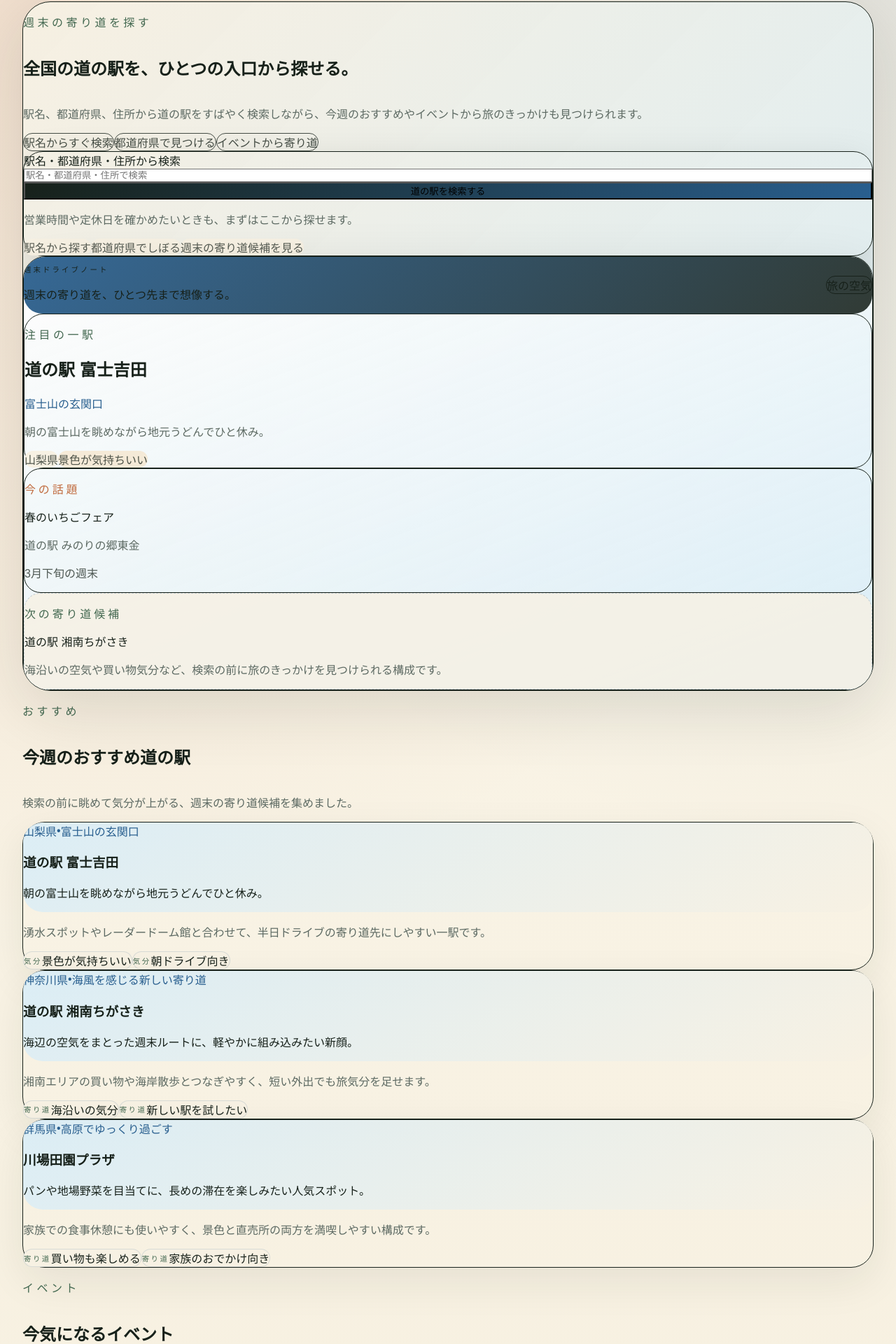
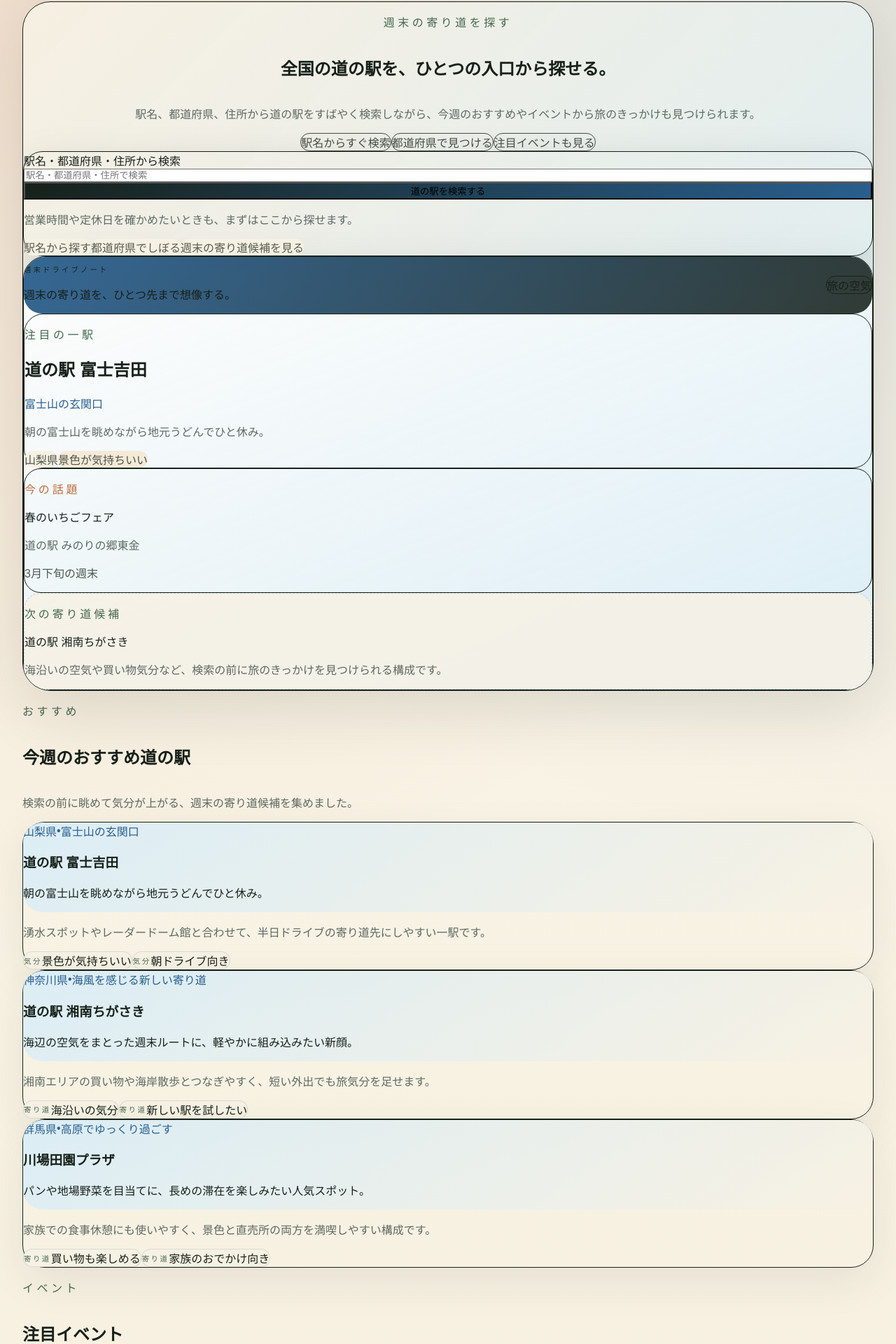
Before and after one commit to temmakawanaka/michinoeki, a Next.js app: page / in a window 1280 px wide. Shown: the part 160-2080 px from the top of the page at 70% size. Built offline with nearby package versions, Linux system fonts and the light colour scheme.

Commit message:
fix: center home search hero

```diff
--- a/src/app/page.tsx
+++ b/src/app/page.tsx
@@ -5,28 +5,29 @@ import { PrefectureEntrySection } from "@/components/home/prefecture-entry-secti
 import { HeroSearchForm } from "@/components/search/hero-search-form";
 import { featuredEvents, featuredStations, prefectureEntries } from "@/lib/content/home-highlights";
 
-const heroHighlights = ["駅名からすぐ検索", "都道府県で見つける", "イベントから寄り道"];
+const heroHighlights = ["駅名からすぐ検索", "都道府県で見つける", "注目イベントも見る"];
 
 export default function HomePage() {
   return (
     <div className="mx-auto grid max-w-6xl gap-12 py-8 md:py-10 lg:gap-16">
       <section className="relative overflow-hidden rounded-[40px] border border-white/40 bg-[linear-gradient(135deg,rgba(247,241,227,0.94),rgba(217,237,247,0.9))] px-6 py-8 shadow-[0_26px_90px_rgba(23,33,26,0.12)] md:px-8 lg:px-10 lg:py-10">
         <div className="absolute inset-x-0 top-0 h-24 bg-[radial-gradient(circle_at_top,rgba(245,179,92,0.25),transparent_70%)]" />
-        <div className="relative grid gap-8 lg:grid-cols-[minmax(0,1.05fr)_minmax(340px,0.95fr)] lg:items-center">
-          <div className="grid gap-6">
-            <div className="grid gap-4">
+        <div className="absolute left-1/2 top-8 h-56 w-56 -translate-x-1/2 rounded-full bg-[radial-gradient(circle,rgba(255,255,255,0.55),transparent_68%)] blur-2xl" />
+
+        <div className="relative grid gap-8">
+          <div className="mx-auto grid max-w-3xl gap-4 text-center">
             <p className="text-sm font-semibold tracking-[0.28em] text-[color:var(--color-moss)]">週末の寄り道を探す</p>
-              <h1 className="max-w-3xl text-4xl font-semibold leading-tight tracking-tight text-[color:var(--color-ink)] md:text-5xl">
+            <h1 className="text-4xl font-semibold leading-tight tracking-tight text-[color:var(--color-ink)] md:text-5xl lg:text-6xl">
               全国の道の駅を、
               <br className="hidden md:block" />
               ひとつの入口から探せる。
             </h1>
-              <p className="max-w-2xl text-base leading-8 text-[color:var(--color-ink-muted)] md:text-lg">
+            <p className="mx-auto max-w-2xl text-base leading-8 text-[color:var(--color-ink-muted)] md:text-lg">
               駅名、都道府県、住所から道の駅をすばやく検索しながら、今週のおすすめやイベントから旅のきっかけも見つけられます。
             </p>
           </div>
 
-            <div className="flex flex-wrap gap-2 text-sm text-[color:var(--color-ink)]/78">
+          <div className="mx-auto flex max-w-3xl flex-wrap justify-center gap-2 text-sm text-[color:var(--color-ink)]/78">
             {heroHighlights.map((item) => (
               <span key={item} className="rounded-full border border-white/50 bg-white/70 px-3 py-1.5 shadow-sm shadow-black/5">
                 {item}
@@ -34,10 +35,16 @@ export default function HomePage() {
             ))}
           </div>
 
+          <div className="relative mx-auto w-full max-w-4xl">
+            <div className="absolute inset-x-6 -top-4 h-16 rounded-full bg-[radial-gradient(circle,rgba(41,95,143,0.16),transparent_70%)] blur-2xl" />
+            <div className="relative z-10 mx-auto max-w-3xl">
               <HeroSearchForm />
             </div>
+          </div>
 
+          <div className="pt-2 lg:px-6">
             <HeroVisual />
+          </div>
         </div>
       </section>
 
--- a/src/components/home/featured-events-section.tsx
+++ b/src/components/home/featured-events-section.tsx
@@ -9,10 +9,10 @@ type FeaturedEventsSectionProps = {
 
 export function FeaturedEventsSection({ items }: FeaturedEventsSectionProps) {
   return (
-    <section aria-label="今気になるイベント" className="grid gap-6">
+    <section aria-label="注目イベント" className="grid gap-6">
       <SectionHeading
         eyebrow="イベント"
-        title="今気になるイベント"
+        title="注目イベント"
         description="いま立ち寄りたくなる話題を並べて、道の駅を探す楽しさを少し広げます。"
       />
 
```
Also changed, not shown: 1 other file (tests, documents, lock files or other folders). Lines whose indentation alone changed are shown as unchanged.
